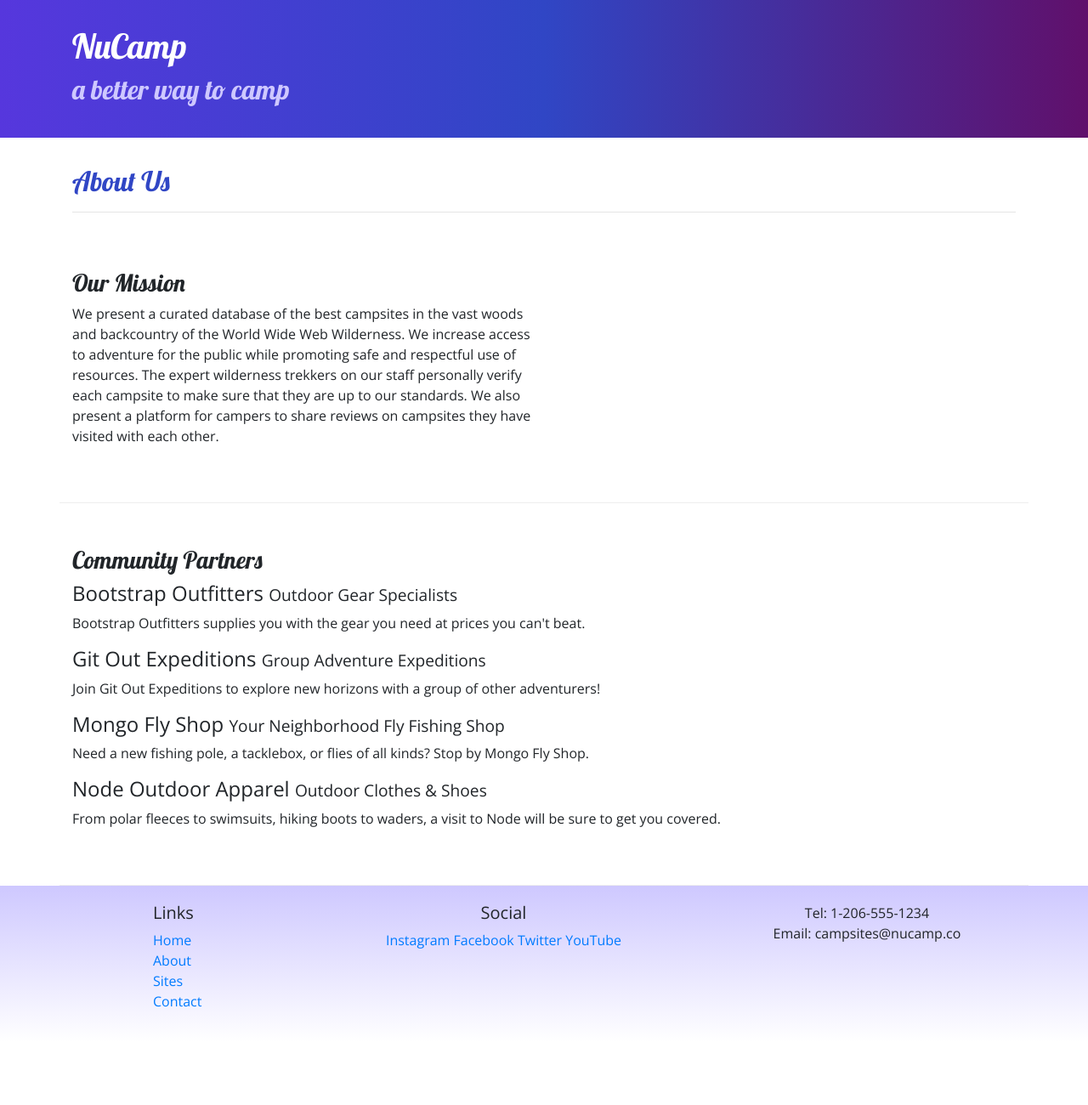
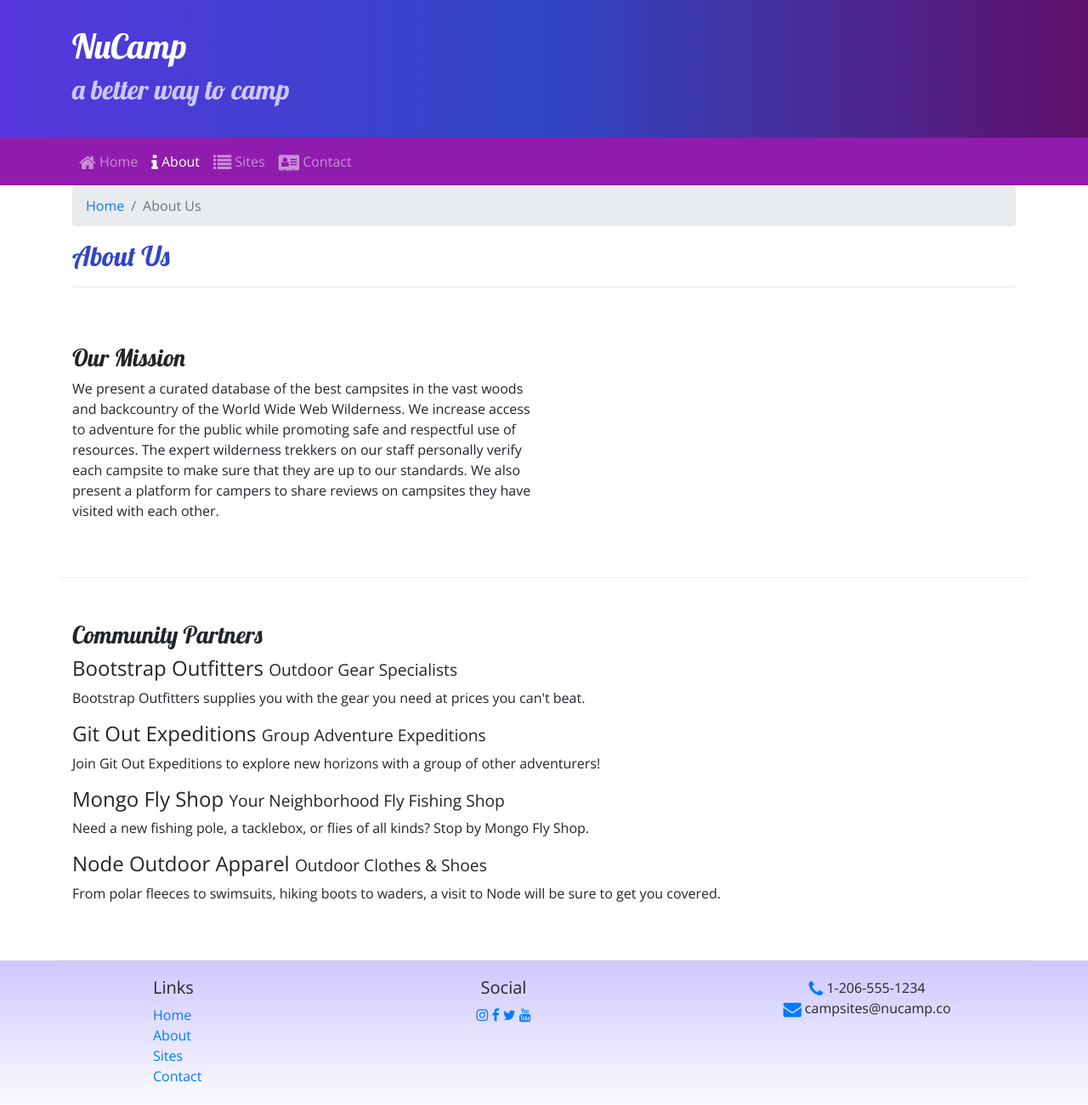
Before and after one commit to greenjoshua/nucamp-bootstrap, a website: page aboutus.html in a window 1280 px wide. Shown: the whole page at 85% size. Before the commit the page ends 1226 px from the top, so only its background shows below. Drawn offline with nearby package versions, Linux system fonts and the light colour scheme.

Commit message:
Added  navbar and Icon fonts

```diff
--- a/aboutus.html
+++ b/aboutus.html
@@ -6,6 +6,7 @@
         <meta name="viewport" content="width=device-width, initial-scale=1" />
 
         <link rel="stylesheet" href="node_modules/bootstrap/dist/css/bootstrap.min.css" />
+        <link rel="stylesheet" href="node_modules/font-awesome/css/font-awesome.min.css" />
         <link rel="stylesheet" href="https://fonts.googleapis.com/css?family=Lobster|Open+Sans" />
         <link rel="stylesheet" href="css/styles.css" />
 
@@ -25,9 +26,29 @@
             </div>
         </header>
 
+        <nav class="navbar navbar-expand-sm navbar-dark sticky-top">
+            <div class="container">
+                <button class="navbar-toggler ml-auto" type="button" data-toggle="collapse" data-target="#nucampNavbar">
+                    <span class="navbar-toggler-icon"></span>
+                </button>
+                <div class="collapse navbar-collapse" id="nucampNavbar">
+                    <ul class="navbar-nav">
+                        <li class="nav-item"><a class="nav-link" href="index.html"><i class="fa fa-home fa-lg"></i> Home</a></li>
+                        <li class="nav-item active"><a class="nav-link" href="#"><i class="fa fa-info fa-lg"></i> About</a></li>
+                        <li class="nav-item"><a class="nav-link" href="#"><i class="fa fa-list fa-lg"></i> Sites</a></li>
+                        <li class="nav-item"><a class="nav-link" href="#"><i class="fa fa-address-card fa-lg"></i> Contact</a></li>
+                    </ul>
+                </div>
+            </div>
+        </nav>
+
         <div class="container">
             <div class="row">
                 <div class="col">
+                    <ol class="breadcrumb">
+                        <li class="breadcrumb-item"><a href="index.html">Home</a></li>
+                        <li class="breadcrumb-item active">About Us</li>
+                    </ol>
                    <h2>About Us</h2>
                    <hr />
                 </div>
@@ -69,14 +90,14 @@
                     </div>
                     <div class="col-6 col-sm-5 text-center">
                         <h5>Social</h5>
-                        <a href="http://instagram.com/">Instagram</a>
-                        <a href="http://facebook.com/">Facebook</a>
-                        <a href="http://twitter.com/">Twitter</a>
-                        <a href="http://youtube.com/">YouTube</a>
+                        <a href="http://instagram.com/"><i class="fa fa-instagram"></i></a>
+                        <a href="http://facebook.com/"><i class="fa fa-facebook"></i></a>
+                        <a href="http://twitter.com/"><i class="fa fa-twitter"></i></a>
+                        <a href="http://youtube.com/"><i class="fa fa-youtube"></i></a>
                     </div>
                     <div class="col-sm-4 text-center">
-                        Tel: 1-206-555-1234<br />
-                        Email: campsites@nucamp.co
+                        <i class="fa fa-phone fa-lg text-primary"></i> 1-206-555-1234<br />
+                        <i class="fa fa-envelope fa-lg text-primary"></i> campsites@nucamp.co
                     </div>
                </div>
             </div>
--- a/css/styles.css
+++ b/css/styles.css
@@ -20,6 +20,7 @@ footer {
 }
 
 .jumbotron {
+    margin: 0;
     padding: 30px;
     background-image: linear-gradient(to right, #5637DD, #3046C5, #60106B);
     color: white;
@@ -30,3 +31,7 @@ footer {
     border-bottom: 1px ridge;
     min-height: 200px;
 }
+
+.navbar {
+    background-color: #901CAD;
+}
--- a/package.json
+++ b/package.json
@@ -15,6 +15,7 @@
   },
   "dependencies": {
     "bootstrap": "^4.5.0",
+    "font-awesome": "^4.7.0",
     "jquery": "^3.5.1",
     "popper.js": "^1.16.1"
   }
```
Also changed, not shown: index.html (+23 -6 lines), 1 other file.
